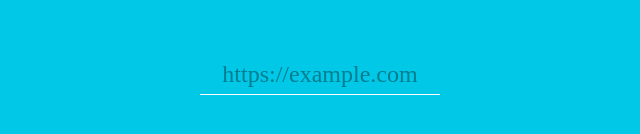
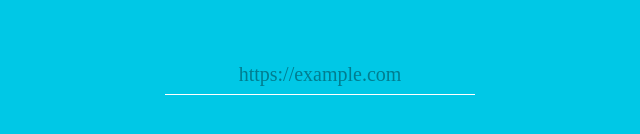
Before and after one commit to cobi-bike/DevKit-UI, a plain HTML site: page index.html in a window 1280 px wide. Shown: the part 470-604 px from the top of the page, 320-960 px from the left. Drawn offline with Linux system fonts and the light colour scheme; a web font is replaced by a local one.

Commit message:
input updates

```diff
--- a/sass/_forms.scss
+++ b/sass/_forms.scss
@@ -189,7 +189,7 @@ select {
     overflow: hidden;
     text-align: center;
     height: 40px;
-    width: 240px;
+    width: 310px;
     margin: 0 auto;
     margin-bottom: 20px;
     padding-top: 7px;
@@ -201,7 +201,7 @@ select {
   background-color: transparent;
   border: 0px;
   color: #fff;
-  font-size: 24px;
+  font-size: 20px;
   font-family: 'UniSans';
   font-weight: 200;
   padding-bottom: 10px;
--- a/sass/_toast.scss
+++ b/sass/_toast.scss
@@ -1,6 +1,7 @@
 #toast-container {
     z-index: 10000;
     position: absolute;
+    display: table;
     /* move the element half way across the screen */
     left: 50%;
     /* allow the width to be calculated dynamically */
@@ -10,6 +11,7 @@
 }
 
 .toast {
+
     font-family: 'UniSans';
     font-weight: 200;
     border-radius: 2px;
@@ -56,5 +58,6 @@
 @media only screen and (max-width: 600px) {
   #toast-container {
     min-width: 0 !important;
+    max-width: 90%;
   }
 }
```
Also changed, not shown: css/cobi-style.css.
